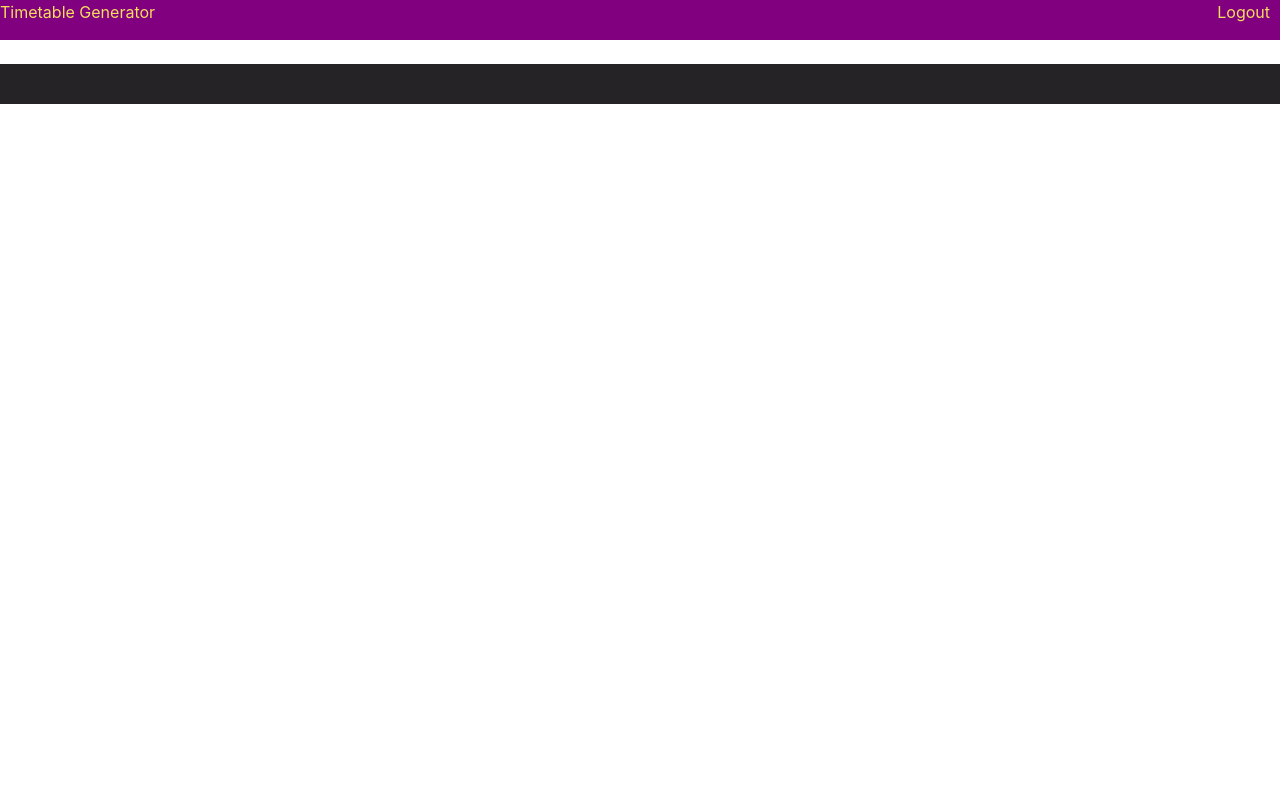
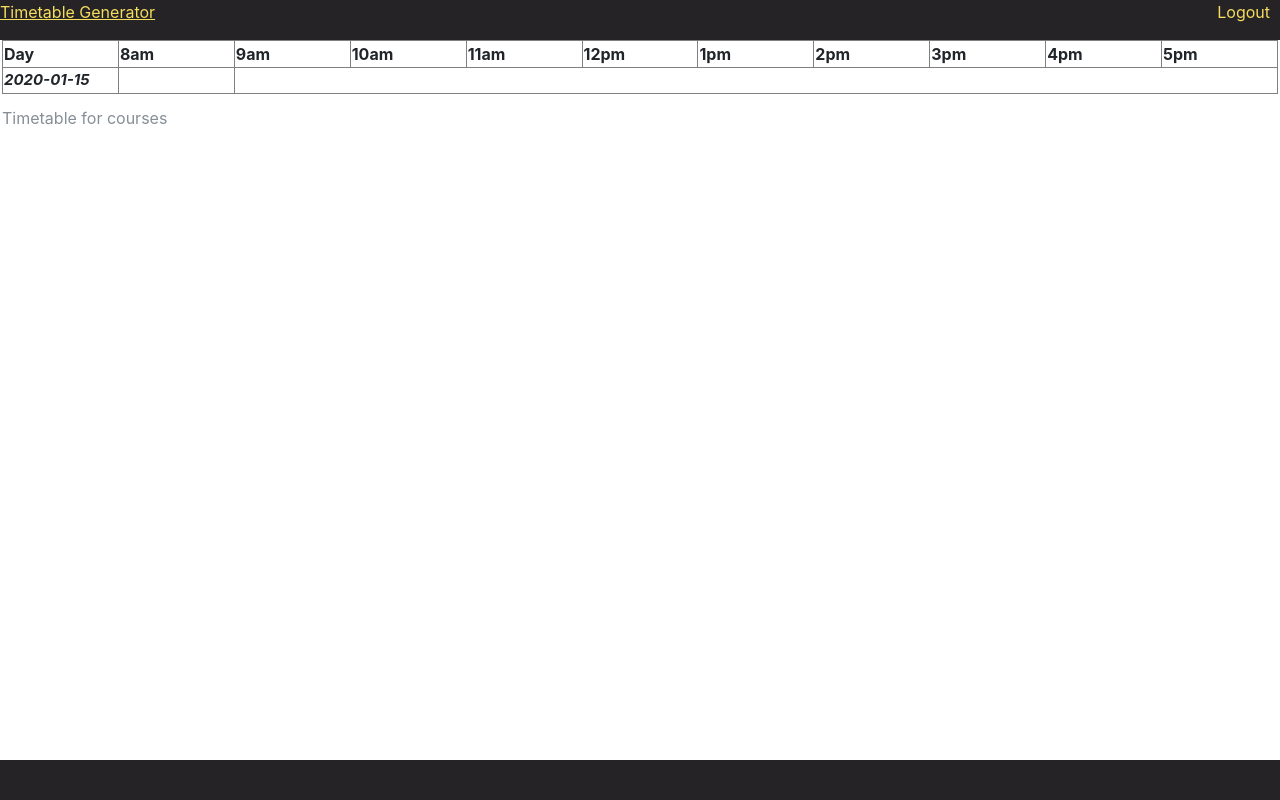
Before and after one commit to kmazi/Timetable, a Django app: template timetable_app/templates/timetable.html in a window 1280 px wide. Run offline with Django 3.2, Linux system fonts and the light colour scheme; the template is opened without the code that fills it: most values are stand-ins (such as "Sample title", 1, 10 or a date in 2020); some libraries are stand-ins or nearby versions.

Commit message:
chore(timetable): Generate timetable  - generate the timetable for lectures  - show timetable for lecturers

```diff
--- a/Timetable/settings.py
+++ b/Timetable/settings.py
@@ -51,7 +51,7 @@ MIDDLEWARE = [
 ]
 
 ROOT_URLCONF = 'Timetable.urls'
-LOGIN_REDIRECT_URL = '/'
+LOGIN_REDIRECT_URL = '/timetable'
 
 TEMPLATES = [
     {
--- a/templates/admin/base_site.html
+++ b/templates/admin/base_site.html
@@ -4,7 +4,7 @@
 {% block extrastyle %}
   <style>
     #header, table caption {
-      background-color: purple;
+      background-color: #252325;
     }
   </style>
 {% endblock %}
--- a/templates/base.html
+++ b/templates/base.html
@@ -4,30 +4,20 @@
   <head>
     <title>{% block title %}Home page{% endblock %}</title>
     {% load staticfiles %}
-    <style>
-      #site-header, a:visited {
-        background-color: purple;
-        height: 40px;
-      }
-      #site-footer {
-        height: 40px;
-        background-color: #252325;
-      }
-    </style>
     <!-- Required meta tags -->
     <meta charset="utf-8">
     <meta name="viewport" content="width=device-width, initial-scale=1, shrink-to-fit=no">
-
+    <link rel="stylesheet" href="{% static 'timetable_app/css/stylesheet.css' %}">
     <!-- Bootstrap CSS -->
     <link rel="stylesheet" href="https://maxcdn.bootstrapcdn.com/bootstrap/4.0.0-beta.2/css/bootstrap.min.css" integrity="sha384-PsH8R72JQ3SOdhVi3uxftmaW6Vc51MKb0q5P2rRUpPvrszuE4W1povHYgTpBfshb" crossorigin="anonymous">
   </head>
   <body>
     <div>
         <div id="site-header" >
-          <p style="color: #f5dd5d; float: left;">Timetable Generator</p>
+          <p><a style="color: #f5dd5d; float: right; padding-right: 10px;" href="/">Timetable Generator</a></p>
           <a style="color: #f5dd5d; float: right; padding-right: 10px;" href="/logout">Logout</a>
         </div>
-        <div>
+        <div id="base-container">
             {% block body %}
             {% endblock %}
         </div>
@@ -45,7 +35,7 @@
           var homepage_height = window.innerHeight
       || document.documentElement.clientHeight
       || document.body.clientHeight;
-      val = $("#homepage").css("height", (homepage_height - 80));
+      val = $("#base-container").css("min-height", (homepage_height - 80));
       });
     </script>
   </body>
--- /dev/null
+++ b/templates/registration/logout.html
@@ -0,0 +1,3 @@
+<div>
+  <h2>bye</h2>
+</div>
--- a/timetable_app/models.py
+++ b/timetable_app/models.py
@@ -49,7 +49,7 @@ class ClassRoom(models.Model):
                             choices=CLASS_TYPES)
 
     def __str__(self):
-        return "{0} in {1}".format(self.name, self.department)
+        return "{0} in {1}".format(self.name, self.department.name)
 
     def get_absolute_url(self):
         """
--- a/timetable_app/static/timetable_app/css/stylesheet.css
+++ b/timetable_app/static/timetable_app/css/stylesheet.css
@@ -1,25 +1,65 @@
 .home-container {
     overflow: auto;
     position: relative;
+    min-height: inherit;
     background: url("../img/time-fix.jpg") no-repeat;
     background-size: cover;
 }
-
 .wrapper {
     text-align: center;
 }
-
 .button {
     position: absolute;
     background-color: silver;
     padding: 10px;
     top: 50%;
 }
-
-#site-header {
-    background-color: purple
+#site-footer, #site-header {
+    height: 40px;
+    background-color: #252325;
+  }
+#site-header > p{
+    color: #f5dd5d;
+    float: left;
 }
-
 .button:hover {
     background-color: gray;
 }
+#welcome {
+    border: 2px solid #79aec8;
+    padding: 12px;
+    width: 400px;
+    margin: auto;
+    margin-top: 240px;
+    z-index: 2;
+}
+#welcome a {
+    display: inline-block;
+    height: 30px;
+    background-color: #79aec8;
+    color: #fff;
+    padding: 1px 5px;
+}
+#overlay {
+    position: absolute; /* Sit on top of the page content */
+    top: 0;
+    left: 0;
+    right: 0;
+    bottom: 0;
+    background-color: rgba(0,0,0,0.4); /* Black background with opacity */
+    z-index: 1; /* Specify a stack order in case you're using a different order for other elements */
+    cursor: pointer; /* Add a pointer on hover */
+}
+#base-container {
+    overflow: auto;
+}
+#sign-in {
+    width: 400px;
+    margin: auto;
+    margin-top: 180px;
+    background-color: #cccccc;
+    padding: 2px;
+    padding-left: 12px;
+    padding-right: 12px;
+    padding-bottom: 12px;
+  }
--- a/timetable_app/templates/timetable.html
+++ b/timetable_app/templates/timetable.html
@@ -2,11 +2,61 @@
 
 {% block body %}
 {% load staticfiles %}
-<div>
-  <table>
-    <caption>
-
-    </caption>
+<div id="timetable-view" style="padding-left: 2px; padding-right: 2px;">
+  <style>
+    table thead th{
+      width: 8%;
+    }
+    tbody td {
+      font-size: 10px;
+    }
+  </style>
+  <table border="1px" width="100%">
+    <caption aligh="top">Timetable for courses</caption>
+    <thead align="left">
+      <th>Day</th>
+      <th>8am</th>
+      <th>9am</th>
+      <th>10am</th>
+      <th>11am</th>
+      <th>12pm</th>
+      <th>1pm</th>
+      <th>2pm</th>
+      <th>3pm</th>
+      <th>4pm</th>
+      <th>5pm</th>
+    </thead>
+    <tbody>
+      {% for k,v in timetable.items %}
+        <tr>
+          <td style="font-size: 15px; font-weight: bold; font-style: oblique;">{{ k }}</td>
+          {% for timeslot in v %}
+              {% if timeslot.course.code %}
+                {% if timeslot.duration.seconds == 7200 %}
+                  <td colspan="2">
+                {% else %}
+                  <td>
+                {% endif %}
+                  <table width="100%" style="background-color: #e4e4e4;" border="1px">
+                      <tr>
+                          <td>course</td>
+                        <td>{{ timeslot.course.code }}</td></tr>
+                      <tr>
+                          <td>class</td>
+                        <td>{{ timeslot.classroom.name }}</td></tr>
+                      <tr>
+                        <td>duration</td>
+                        <td>{{ timeslot.duration }}</td>
+                      </tr>
+                  </table>
+                </td>
+              {% else %}
+                <td></td>
+              {% endif %}
+          {% endfor %}
+        </tr>
+      {% endfor %}
+    </tbody>
   </table>
 </div>
 {% endblock %}
--- a/timetable_app/urls.py
+++ b/timetable_app/urls.py
@@ -4,5 +4,7 @@ from . import views
 
 urlpatterns = [
     url(r'^$', views.HomePage.as_view()),
+    url(r'^timetable/$', views.ShowTable.as_view()),
     url(r'^login/$', auth_views.login),
+    url(r'^logout/$', auth_views.logout),
 ]
```
Also changed, not shown: templates/homepage.html (+1 -39 lines), templates/registration/login.html (+2 -12 lines), timetable_app/lecture.py (+0 -11 lines), timetable_app/timetable.py (+25 -5 lines), timetable_app/views.py (+13 -1 lines), templates/registration/register.html (added).
